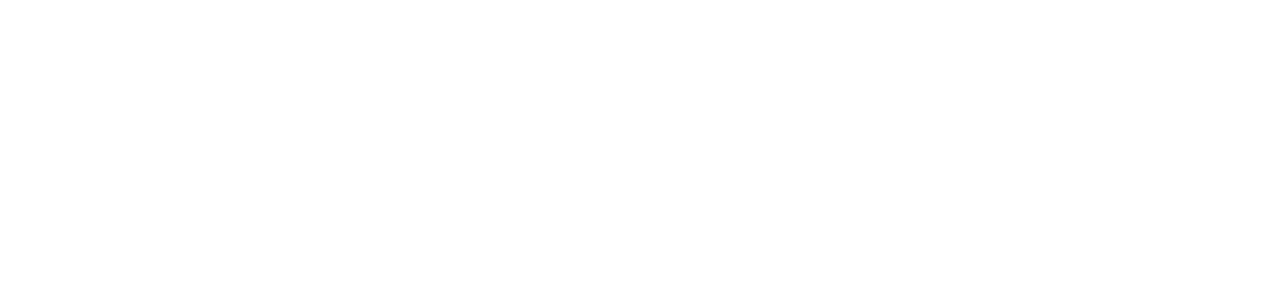
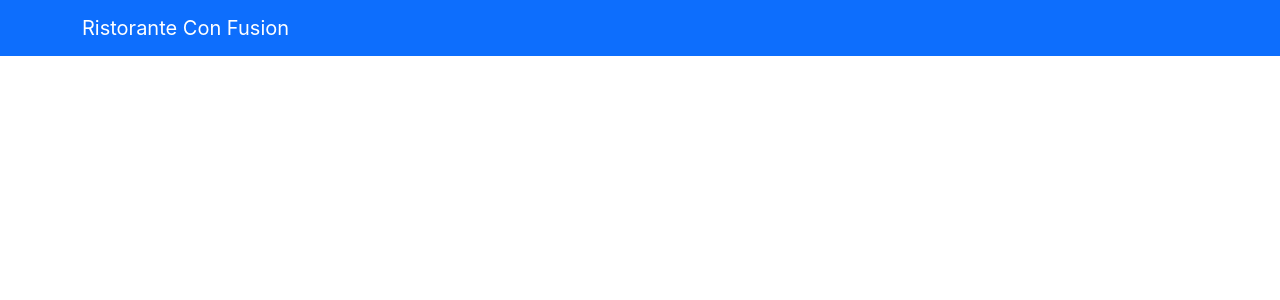
Before and after one commit to luniv06/indian-fusion-delight-react, a React (Create React App) app: page / in a window 1280 px wide. Shown: the top 300 px of the page. Built offline with nearby package versions, Linux system fonts and the light colour scheme.

Commit message:
Configuring react

```diff
--- a/src/App.js
+++ b/src/App.js
@@ -1,10 +1,15 @@
 import logo from './logo.svg';
 import './App.css';
+import { Navbar, NavbarBrand } from 'reactstrap';
 
 function App() {
   return (
     <div className="App">
-
+      <Navbar dark color="primary">
+        <div className="container">
+              <NavbarBrand href="/">Ristorante Con Fusion</NavbarBrand>
+        </div>
+      </Navbar>
     </div>
   );
 }
--- a/src/index.js
+++ b/src/index.js
@@ -1,5 +1,6 @@
 import React from 'react';
 import ReactDOM from 'react-dom';
+import 'bootstrap/dist/css/bootstrap.min.css';
 import './index.css';
 import App from './App';
 import reportWebVitals from './reportWebVitals';
```
